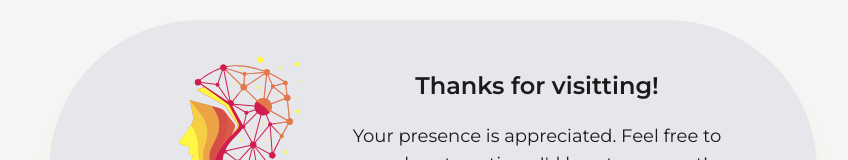
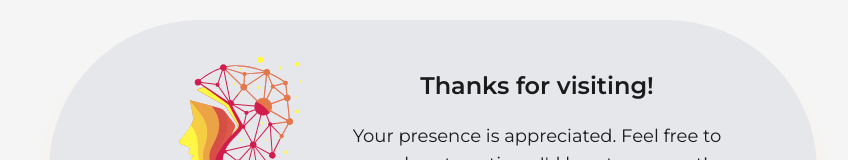
Before and after one commit to gabrix-dev/my-blog-ui, a Next.js app: page / in a window 1280 px wide. Shown: the part 1004-1164 px from the top of the page, without its empty margins (207-1055 px from the left). Built offline with nearby package versions, Linux system fonts and the light colour scheme; no server answers.

Commit message:
fix: misspell

```diff
--- a/src/components/Footer.js
+++ b/src/components/Footer.js
@@ -15,7 +15,7 @@ const Footer = () => {
           <div className="flex justify-center items-center flex-col md:flex-row">
             <MyBlogLogo className="mt-6 lg:h-52 h-40 shrink flex order-last md:order-first " />
             <div className="mt-10 flex-col flex lg:gap-5 gap-3 items-center ">
-              <h2 className="font-semibold text-lg md:text-xl lg:text-2xl">Thanks for visitting!</h2>
+              <h2 className="font-semibold text-lg md:text-xl lg:text-2xl">Thanks for visiting!</h2>
               <h3 className="lg:text-lg text-sm text-center w-56 md:w-64 lg:w-96">Your presence is appreciated. Feel free to reach out anytime, I'd love to connect!</h3>
               <div className="flex md:flex-row flex-col gap-4">
                 <CustomLink
```
